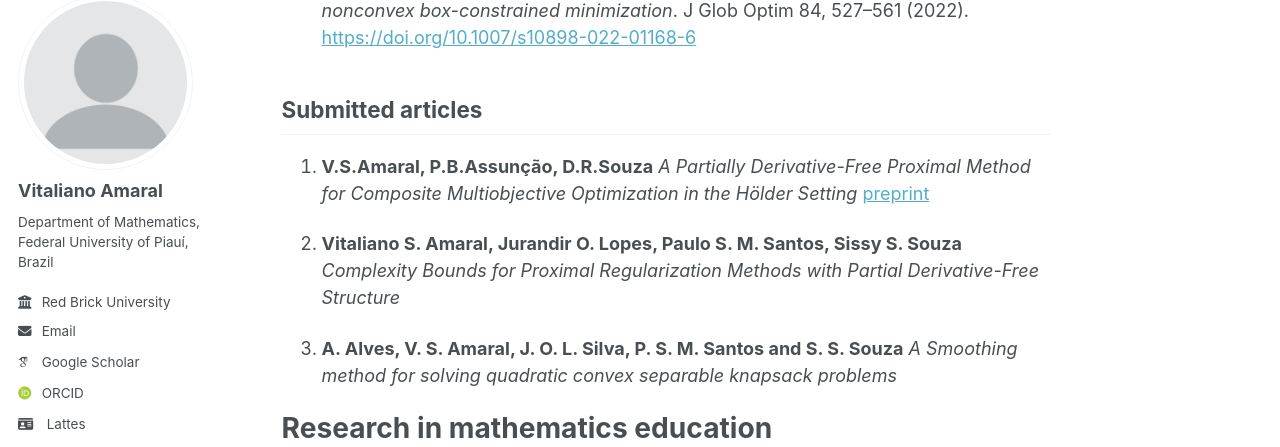
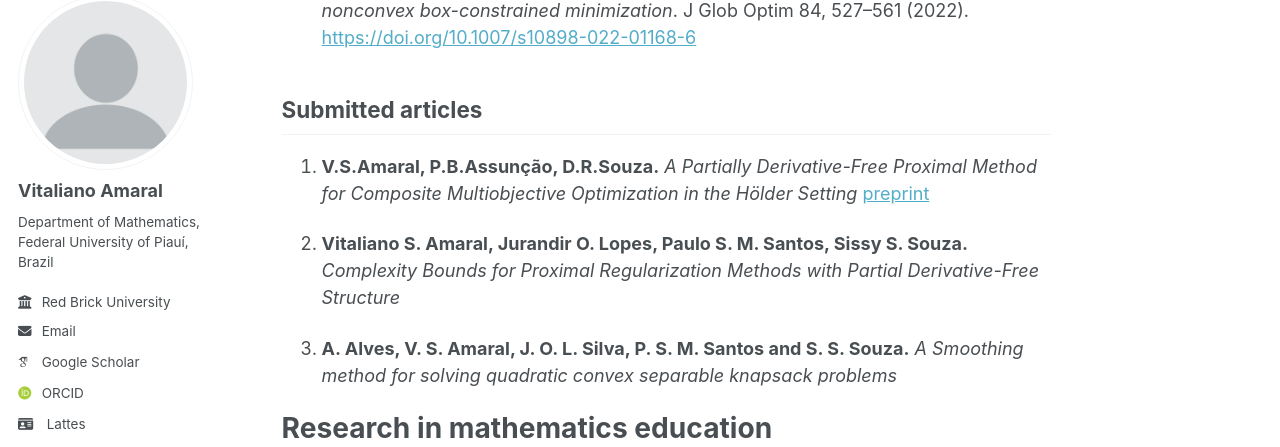
Before and after one commit to vitalianoamaral/vitalianoamaral.github.io, a Jekyll site: the page built from _pages/research.md, in a window 1280 px wide and 900 px high, scrolled down 702 px. Shown: the part 104-551 px from the top of the window. Built offline with Jekyll 4.4.1, drawn with Linux system fonts in a browser that asks for light colours; some web fonts are replaced.

```diff
--- a/_pages/research.md
+++ b/_pages/research.md
@@ -25,14 +25,14 @@ author_profile: true
 
 ## Submitted articles
 
-1. **V.S.Amaral, P.B.Assunção, D.R.Souza** *A Partially Derivative-Free Proximal Method for Composite Multiobjective Optimization in the Hölder Setting* [preprint](
+1. **V.S.Amaral, P.B.Assunção, D.R.Souza.** *A Partially Derivative-Free Proximal Method for Composite Multiobjective Optimization in the Hölder Setting* [preprint](
 https://doi.org/10.48550/arXiv.2508.20071)
 
 1. **Vitaliano S. Amaral, Jurandir O. Lopes, Paulo S. M. Santos,
-Sissy S. Souza** *Complexity Bounds for Proximal Regularization
+Sissy S. Souza.** *Complexity Bounds for Proximal Regularization
 Methods with Partial Derivative-Free Structure*
 
-1. **A. Alves, V. S. Amaral, J. O. L. Silva, P. S. M. Santos and S. S. Souza** *A Smoothing method for solving quadratic convex separable
+1. **A. Alves, V. S. Amaral, J. O. L. Silva, P. S. M. Santos and S. S. Souza.** *A Smoothing method for solving quadratic convex separable
 knapsack problems*
 
 
```
